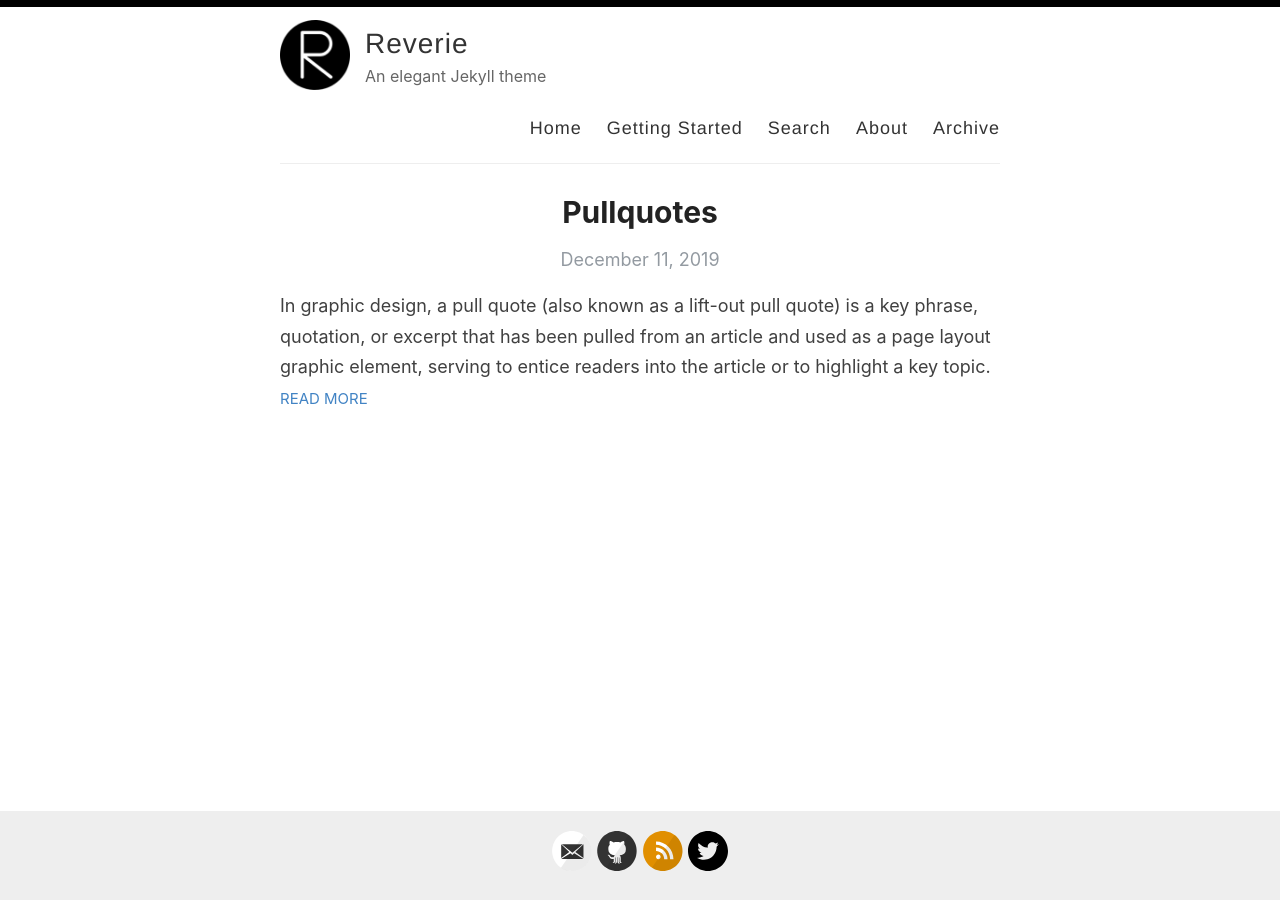
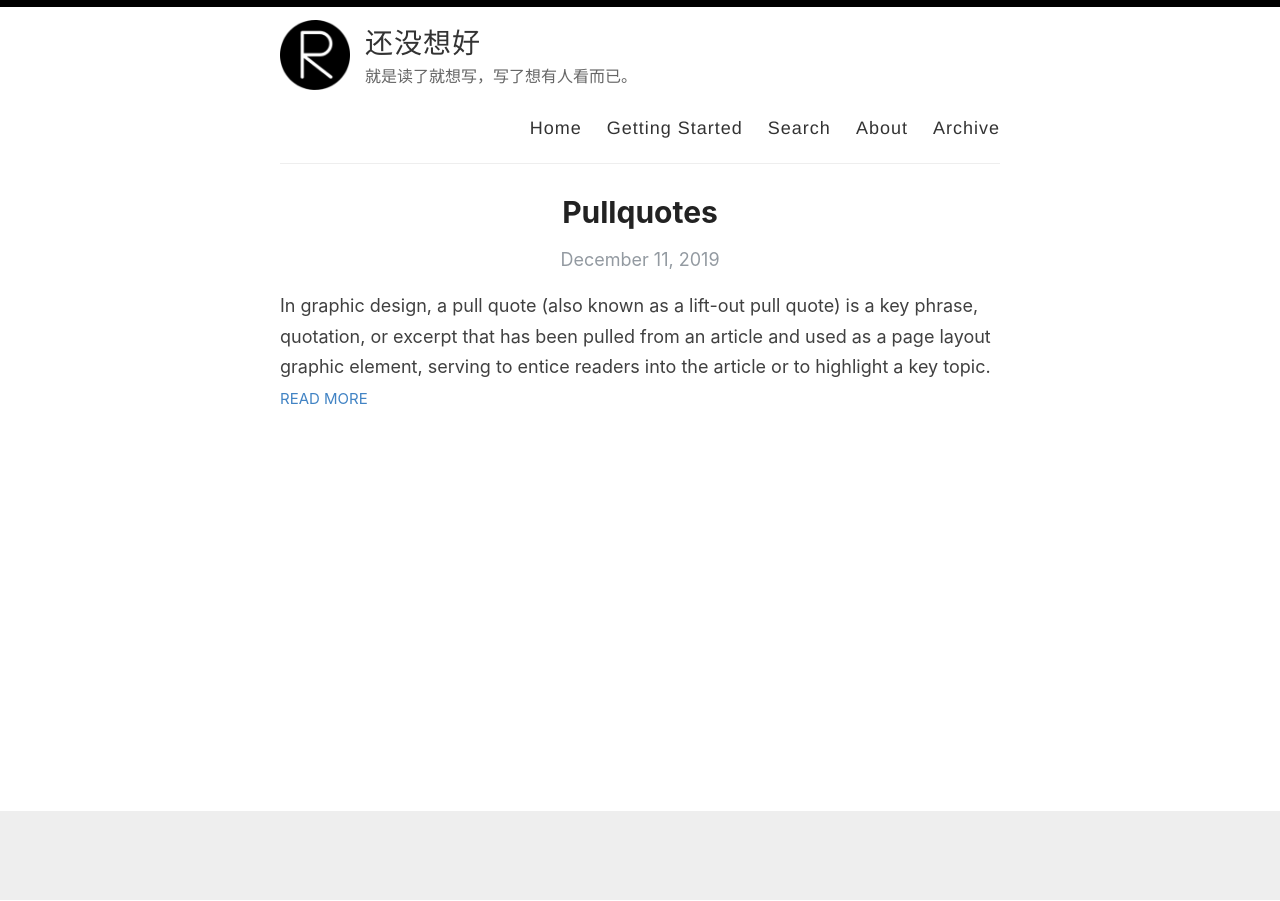
Before and after one commit to joyliu9562/joyliu.github.io, a Jekyll site: the page built from index.html, in a window 1280 px wide. Built offline with Jekyll 4.4.1, drawn with Linux system fonts in a browser that asks for light colours; the list of posts is cut into pages by our own code.

Commit message:
index page modified

```diff
--- a/_config.yml
+++ b/_config.yml
@@ -3,13 +3,13 @@
 #
 
 # Name of your site (displayed in the header)
-name: Reverie
+name: 还没想好
 
 # Name of the author
-author: Amit Merchant
+author: Joy Liu
 
 # Short bio or description (displayed in the header)
-description: An elegant Jekyll theme
+description: 就是读了就想写，写了想有人看而已。
 
 # URL of your avatar or profile pic (you could use your GitHub profile pic)
 avatar: /images/reverie.png
@@ -21,15 +21,15 @@ avatar: /images/reverie.png
 # Includes an icon in the footer for each username you enter
 footer-links:
   dribbble:
-  email: amit.d.merchant@gmail.com
+  email:
   facebook:
   flickr:
-  github: amitmerchant1990/reverie
+  github:
   instagram:
   linkedin:
   pinterest:
-  rss: rss
-  twitter: amit_merchant
+  rss:
+  twitter:
   stackoverflow:
   youtube: # channel/<your_long_string> or user/<user-name>
   googleplus: # anything in your profile username that comes after plus.google.com/
@@ -78,7 +78,7 @@ kramdown:
 
 # Set the Sass partials directory, as we're using @imports
 sass:
-  style: :expanded # You might prefer to minify using :compressed
+  style: expanded # You might prefer to minify using :compressed
 
 # Use the following plug-ins
 plugins:
```
